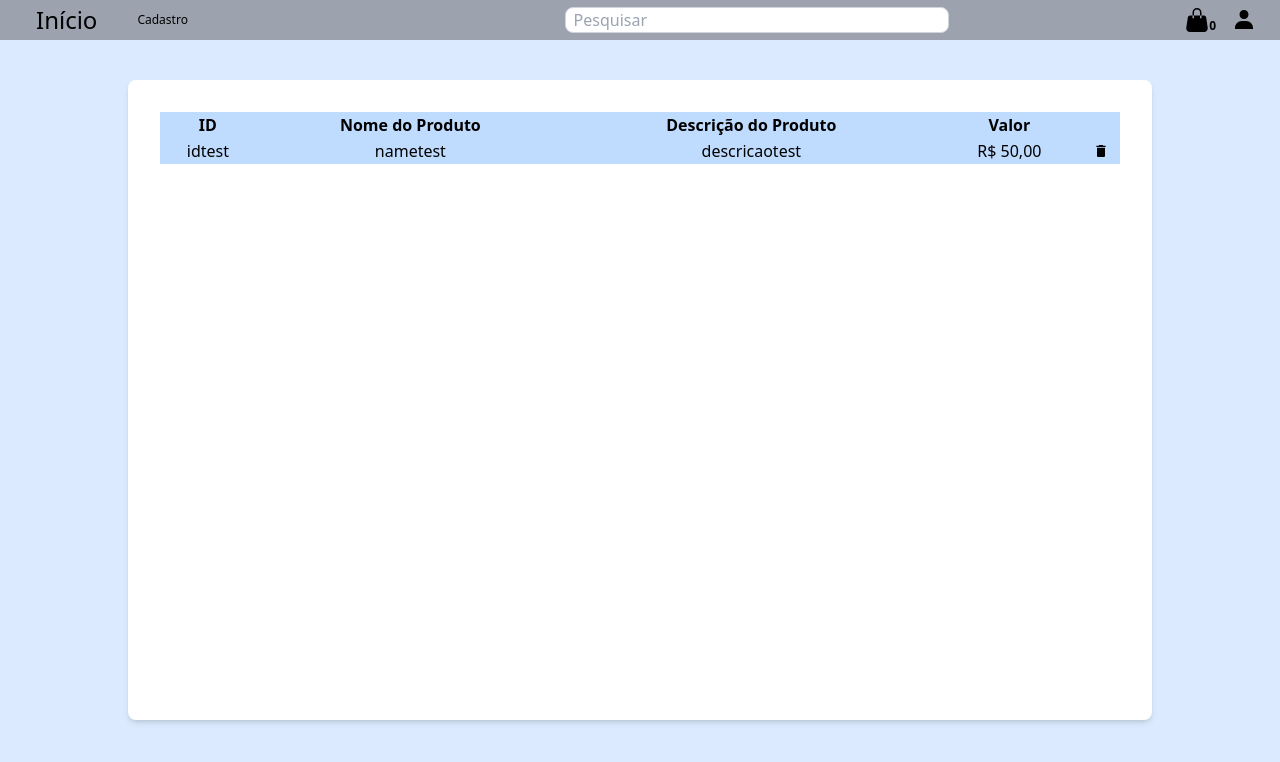
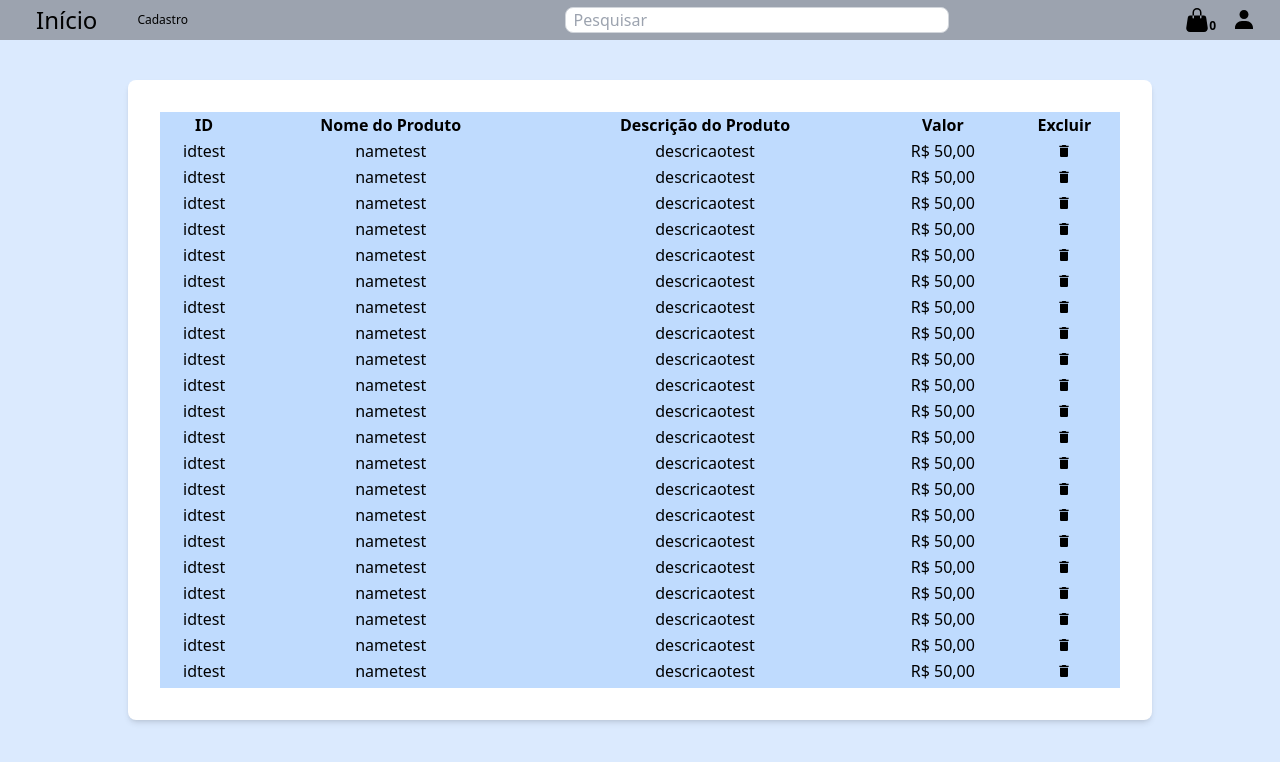
Before and after one commit to jackson07/web-shop, a Next.js app: page /pages/favoriteProducts in a window 1280 px wide. Shown: the top 762 px of the page. Built offline with nearby package versions, Linux system fonts and the light colour scheme; no server answers; the database is empty.

Commit message:
Ajustado favoritos

```diff
--- a/src/app/pages/favoriteProducts/page.tsx
+++ b/src/app/pages/favoriteProducts/page.tsx
@@ -5,11 +5,13 @@ import React from "react";
 import { MdDelete } from "react-icons/md";
 
 export default function FavoriteProducts() {
+	const numberOfRows = 50;
 	return (
 		<>
 			<Header/>
 			<main className="min-h-screen flex items-center justify-center">
 				<div className="bg-white p-8 rounded-lg shadow-md w-4/5" style={{ height: "80vh" }}>
+					<div className="h-full overflow-y-auto">
 						<table className="w-full bg-blue-200">
 							<thead className="">
 								<tr>
@@ -17,10 +19,10 @@ export default function FavoriteProducts() {
 									<th>Nome do Produto</th>
 									<th>Descrição do Produto</th>
 									<th>Valor</th>
-								{/* <th>opcoes</th> */}
+									<th>Excluir</th>
 								</tr>
 							</thead>
-						<tbody>
+							{/* <tbody>
 							<tr>
 								<td align="center">
                                 idtest
@@ -40,8 +42,24 @@ export default function FavoriteProducts() {
 									</div>
 								</td>
 							</tr>
+						    </tbody> */}
+							<tbody>
+								{Array.from({ length: numberOfRows }, (_, index) => (
+									<tr key={index}>
+										<td align="center">idtest</td>
+										<td align="center">nametest</td>
+										<td align="center">descricaotest</td>
+										<td align="center">{formatCurrency(50.00, "BRL")}</td>
+										<td align="center">
+											<div>
+												<MdDelete />
+											</div>
+										</td>
+									</tr>
+								))}
 							</tbody>
 						</table>
+					</div>
 				</div>
 			</main>
 		</>
```
Lines whose indentation alone changed are shown as unchanged.
